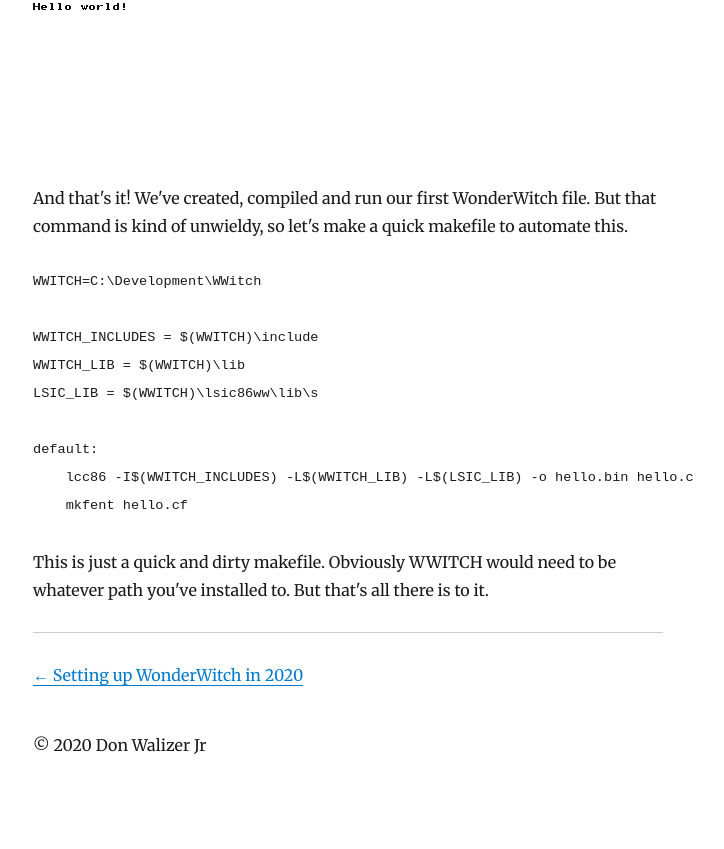
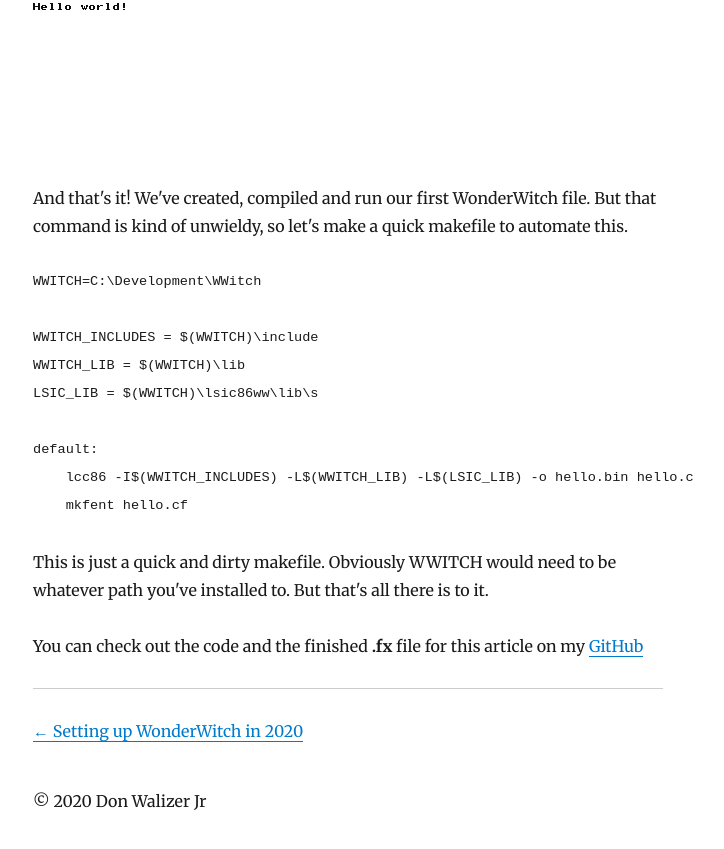
Before and after one commit to dwalizer/blog, a Gatsby site: page /wonderwitch-compilation/ in a window 1280 px wide. Shown: the part 4333-5182 px from the top of the page, without its empty margins (292-1016 px from the left). Before the commit the page ends 5134 px from the top, so only its background shows below. Built offline with nearby package versions, Linux system fonts and the light colour scheme; Gatsby itself is replaced by a stand-in of ours; some packages are replaced by stand-ins of ours; code samples lack their colours.

Commit message:
Add github link to article

```diff
--- a/content/blog/wonderwitch-compilation/index.md
+++ b/content/blog/wonderwitch-compilation/index.md
@@ -157,3 +157,5 @@
 
 This is just a quick and dirty makefile.  Obviously WWITCH would need to be whatever path
 you've installed to.  But that's all there is to it.
+
+You can check out the code and the finished **.fx** file for this article on my [GitHub](https://github.com/dwalizer/wonderwitch)
```
